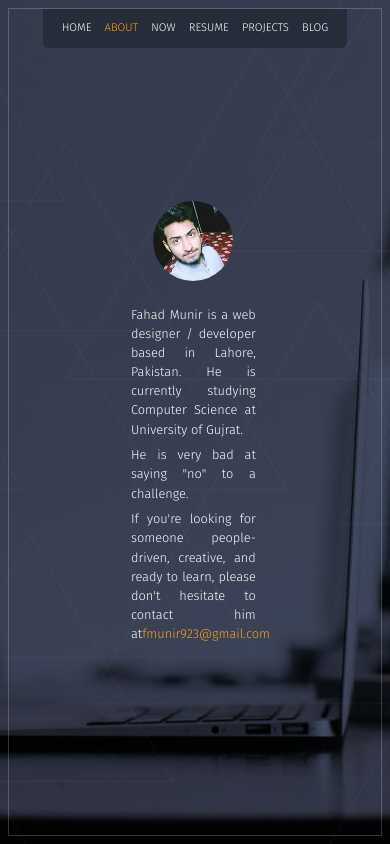
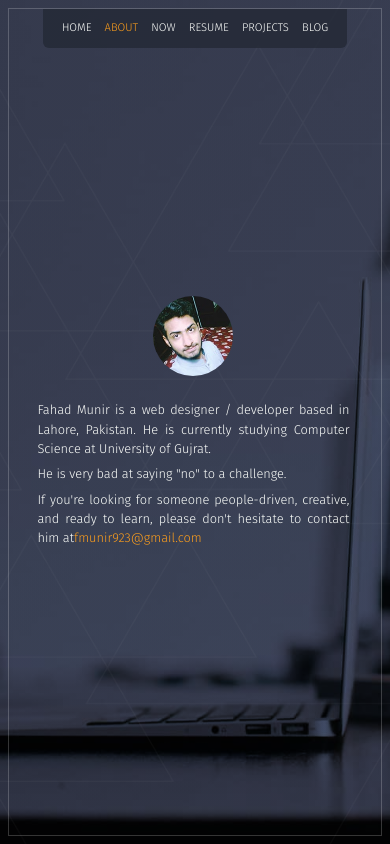
Before and after one commit to fmunirWorld/fmunirWorld.github.io, a Gatsby site: page /about in a window 390 px wide. Built offline with nearby package versions, Linux system fonts and the light colour scheme; Gatsby itself is replaced by a stand-in of ours.

Commit message:
NEW: add media queries

```diff
--- a/src/styles/about.scss
+++ b/src/styles/about.scss
@@ -110,3 +110,27 @@
     margin-bottom: 0.8rem;
   }
 }
+
+@media (max-width: 1200px) {
+  .bio__text {
+    max-width: 55%;
+  }
+}
+
+@media (max-width: 768px) {
+  .bio__text {
+    max-width: 80%;
+  }
+}
+
+@media (max-width: 576px) {
+  .bio__text {
+    max-width: 90%;
+  }
+}
+
+@media (max-width: 400px) {
+  .bio__text {
+    max-width: 100%;
+  }
+}
--- a/src/styles/index.scss
+++ b/src/styles/index.scss
@@ -133,3 +133,9 @@
     }
   }
 }
+
+@media (max-width: 400px) {
+  .home__title {
+    margin-top: 2rem;
+  }
+}
```
